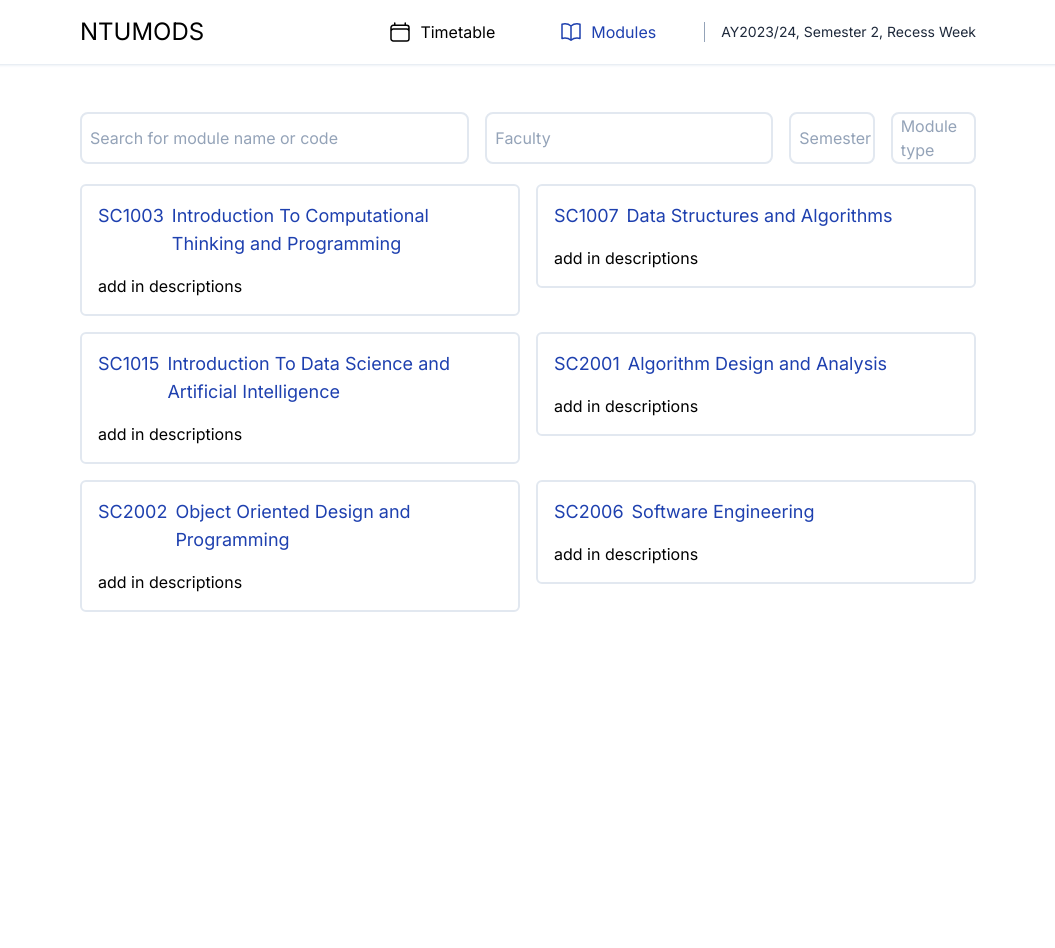
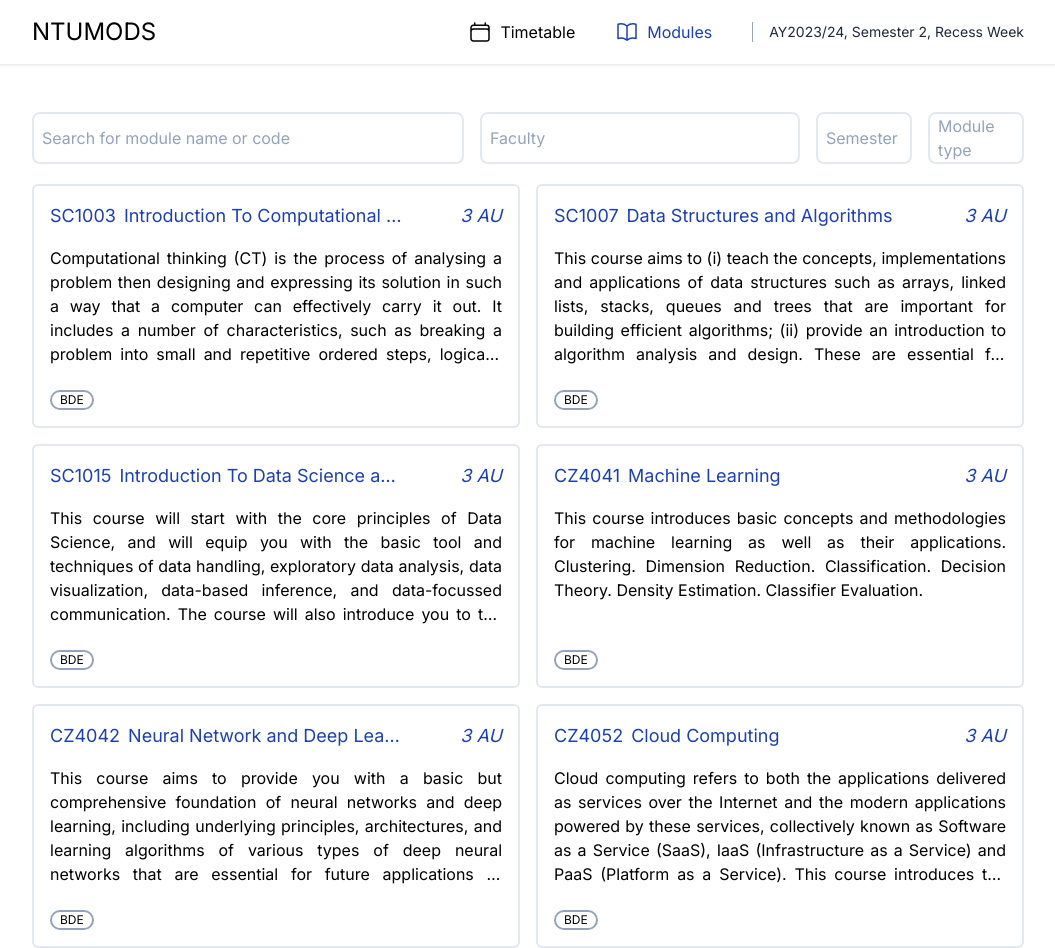
Before and after one commit to yequan99/ntumods-frontend, a Next.js app: page /modules in a window 1280 px wide. Shown: the whole page, without its empty margins (112-1167 px from the left). Before the commit the page ends 800 px from the top, so only its background shows below. Built offline with nearby package versions, Linux system fonts and the light colour scheme.

Commit message:
Added module cards

```diff
--- a/public/data/mockData.json
+++ b/public/data/mockData.json
@@ -2,31 +2,37 @@
     {
         "moduleCode": "SC1003",
         "title": "Introduction To Computational Thinking and Programming",
-        "description": "add in descriptions"
+        "description": "Computational thinking (CT) is the process of analysing a problem then designing and expressing its solution in such a way that a computer can effectively carry it out. It includes a number of characteristics, such as breaking a problem into small and repetitive ordered steps, logically ordering and analyzing data and creating solutions that can be effectively implemented as programs running on computer. The aim of this course is hence to take students with no prior experience of thinking in a computational manner to a point where you can derive simple algorithms and code the programs to solve some basic problems in your domain of studies. Student will also learn about basic program construct and simple data structures. In addition, the course will include topics to appreciate the internal operations of a processor.",
+        "credits": 3
     },
     {
         "moduleCode": "SC1007",
         "title": "Data Structures and Algorithms",
-        "description": "add in descriptions"
+        "description": "This course aims to (i) teach the concepts, implementations and applications of data structures such as arrays, linked lists, stacks, queues and trees that are important for building efficient algorithms; (ii) provide an introduction to algorithm analysis and design. These are essential for future computer science and computer engineering courses.",
+        "credits": 3
     },
     {
         "moduleCode": "SC1015",
         "title": "Introduction To Data Science and Artificial Intelligence",
-        "description": "add in descriptions"
+        "description": "This course will start with the core principles of Data Science, and will equip you with the basic tool and techniques of data handling, exploratory data analysis, data visualization, data-based inference, and data-focussed communication. The course will also introduce you to the fundamentals of Artificial Intelligence - state space representation, uninformed search, and reinforcement learning. The course will motivate you to work closely with data and make data-driven decisions in your field of study. The course will also touch upon ethical issues in Data Science and Artificial Intelligence, and motivate you to explore the cutting-edge applications related to Big Data, Neural Networks and Deep Learning. Python will be the language of choice to introduce hands-on computational techniques.",
+        "credits": 3
     },
     {
-        "moduleCode": "SC2001",
-        "title": "Algorithm Design and Analysis",
-        "description": "add in descriptions"
+        "moduleCode": "CZ4041",
+        "title": "Machine Learning",
+        "description": "This course introduces basic concepts and methodologies for machine learning as well as their applications. Clustering. Dimension Reduction. Classification. Decision Theory. Density Estimation. Classifier Evaluation.",
+        "credits": 3
     },
     {
-        "moduleCode": "SC2002",
-        "title": "Object Oriented Design and Programming",
-        "description": "add in descriptions"
+        "moduleCode": "CZ4042",
+        "title": "Neural Network and Deep Learning",
+        "description": "This course aims to provide you with a basic but comprehensive foundation of neural networks and deep learning, including underlying principles, architectures, and learning algorithms of various types of deep neural networks that are essential for future applications of artificial intelligence and data science.",
+        "credits": 3
     },
     {
-        "moduleCode": "SC2006",
-        "title": "Software Engineering",
-        "description": "add in descriptions"
+        "moduleCode": "CZ4052",
+        "title": "Cloud Computing",
+        "description": "Cloud computing refers to both the applications delivered as services over the Internet and the modern applications powered by these services, collectively known as Software as a Service (SaaS), IaaS (Infrastructure as a Service) and PaaS (Platform as a Service). This course introduces the students to the basic concepts and theory behind cloud computing. Techniques and algorithms in distributed computing that leverages artificial intelligence, machine learning and blockchains, topics that forms an integral part of modern cloud computing and edge/fog computing, will also be covered, along with industrial perspectives. Upon completion, students will be able to understand cloud computing applications that use software frameworks, e.g., MapReduce/Spark, distributed computing services-including database, networking, software, analytics, and intelligence over the Internet to offer faster innovation, flexible resources, and economies of scale.",
+        "credits": 3
     }
 ]
--- a/src/app/layout.tsx
+++ b/src/app/layout.tsx
@@ -20,10 +20,10 @@ export default function RootLayout({
     <html lang="en">
       <body className={inter.className}>
         <div className="w-screen h-screen flex flex-col">
-          <div className="fixed h-16 px-48 w-full bg-white shadow shadow-slate-200">
+          <div className="fixed h-16 px-36 w-full bg-white shadow shadow-slate-200">
             <NavBar />
           </div>
-            <main className="mt-16 px-48 p-12 w-full h-full">
+            <main className="mt-16 px-36 p-12 w-full h-full">
               {children}
             </main>
         </div>
--- a/src/app/modules/moduleCards.tsx
+++ b/src/app/modules/moduleCards.tsx
@@ -2,17 +2,27 @@ import { ModuleMetaData } from "@/type/struct"
 
 export default function ModuleCards({moduleData}: {moduleData: ModuleMetaData}) {
     return (
-        <div className="h-fit border-2 border-slate-200 rounded-md p-4">
-            <div className="text-lg text-blue-800 flex flex-row">
-                <div>
-                    {moduleData.moduleCode}
+        <div className="h-fit border-2 border-slate-200 rounded-md p-4 cursor-pointer hover:-translate-y-1.5 transition-all ease-in-out">
+            <div className="text-lg text-blue-800 flex flex-row justify-end">
+                <div className="flex flex-row w-4/5">
+                    <div>
+                        {moduleData.moduleCode}
+                    </div>
+                    <div className="px-2 overflow-hidden text-ellipsis whitespace-nowrap">
+                        {moduleData.title}
+                    </div>
                 </div>
-                <div className="px-2">
-                    {moduleData.title}
+                <div className="w-1/5 text-right italic">
+                    {moduleData.credits} AU
                 </div>
             </div>
-            <div className="pt-4">
-                {moduleData.description}
+            <div className="pt-4 h-40 overflow-hidden">
+                <div className="overflow-hidden line-clamp-5 text-justify">
+                    {moduleData.description}
+                </div>
+            </div>
+            <div className="text-xs rounded-full border-2 border-slate-400 px-2 w-fit">
+                BDE
             </div>
         </div>
     )
--- a/src/components/navbar.tsx
+++ b/src/components/navbar.tsx
@@ -19,7 +19,7 @@ export default function NavBar() {
                 <ul className="flex">
                     {tabs.map((item,index) => (
                         <Link key={index} href={item.link}>
-                            <li className={`flex flex-row items-center py-2 px-4 mr-8 hover:cursor-pointer ${item.name.toLowerCase() === pathname ? 'text-blue-800' : ''}`} >
+                            <li className={`flex flex-row items-center py-2 pr-2 mr-8 hover:cursor-pointer ${item.name.toLowerCase() === pathname ? 'text-blue-800' : ''}`} >
                                 <div className="w-6 h-6">
                                     {item.icon}
                                 </div>
--- a/src/type/struct.tsx
+++ b/src/type/struct.tsx
@@ -1,5 +1,6 @@
 export type ModuleMetaData = {
     moduleCode: string,
     title: string,
-    description: string
+    description: string,
+    credits: number
 }
```
